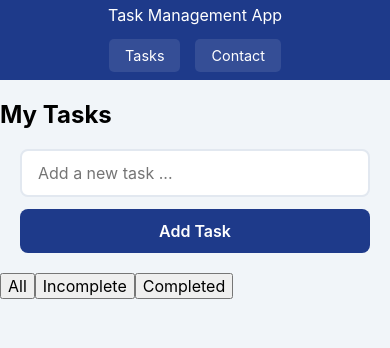
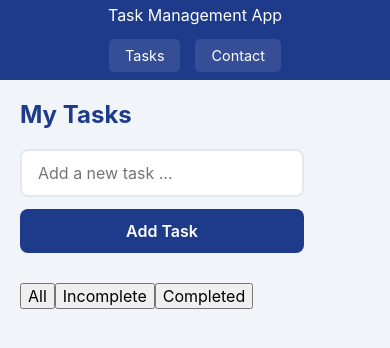
Before and after one commit to peter-mannion/react-task-management-app, a React (Create React App) app: page / in a window 390 px wide. Shown: the top 348 px of the page. Built offline with nearby package versions, Linux system fonts and the light colour scheme.

Commit message:
Add TMContainer.css and style 'My Tasks' h2

```diff
--- /dev/null
+++ b/src/components/TMContainer/TMContainer.css
@@ -0,0 +1,16 @@
+.task-list-container {
+  padding: 20px;
+  display: flex;
+  flex-direction: column;
+  align-items: flex-start;
+}
+
+.task-list-container h2 {
+  color: #1e3a8a;
+  margin-left: 0;
+  margin-top: 0;
+  margin-bottom: 10px;
+  font-size: 24px;
+  font-weight: bold;
+  text-align: left;
+}
--- a/src/components/TMContainer/TMContainer.jsx
+++ b/src/components/TMContainer/TMContainer.jsx
@@ -3,6 +3,7 @@
 import React, { useState, useEffect } from "react";
 import TaskInput from "../TaskInput/TaskInput";
 import TaskItem from "../TaskCard/TaskCard";
+import "./TMContainer.css";
 
 const TMContainer = () => {
   // Retain "tasks" even if user refreshes the browswer or navigates between TMContainer and ContactForm - initialize state using browser's local storage.
--- a/src/components/TaskInput/TaskInput.css
+++ b/src/components/TaskInput/TaskInput.css
@@ -1,9 +1,8 @@
 .task-input-form {
   display: flex;
-  padding: 0 20px; /* 0 top/bottom, 20px left/right */
-  margin-top: 20px;
+  padding: 0 0 20px;
   gap: 10px;
-  margin: 20px 0;
+  margin: 10px 0;
   max-width: 500px;
 }
 
@@ -34,12 +33,12 @@
 
 @media (max-width: 480px) {
   .task-input-form {
-    flex-direction: column; /* Stacks the input and button vertically */
-    align-items: stretch; /* Ensures they both take up the full width */
-    gap: 12px; /* Gives them a little more vertical breathing room */
+    flex-direction: column;
+    align-items: stretch;
+    gap: 12px;
   }
 
   .add-task-btn {
-    width: 100%; /* Makes the button a nice big touch target for thumbs */
+    width: 100%;
   }
 }
```
